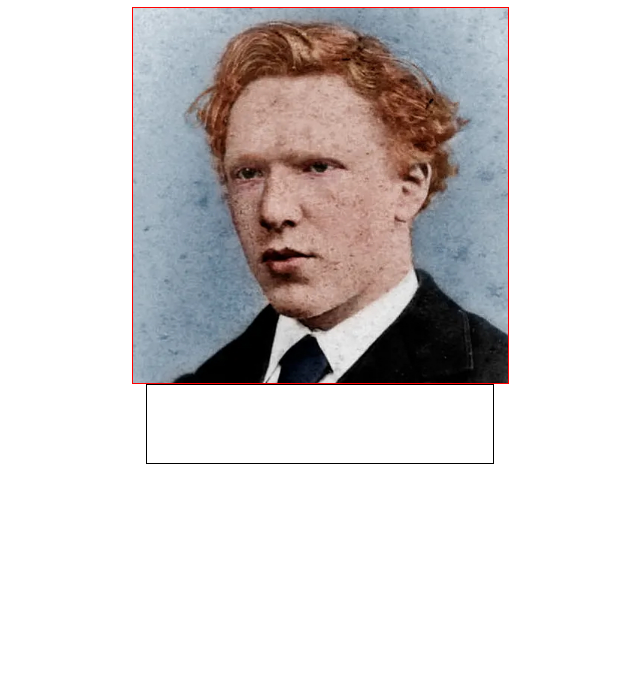
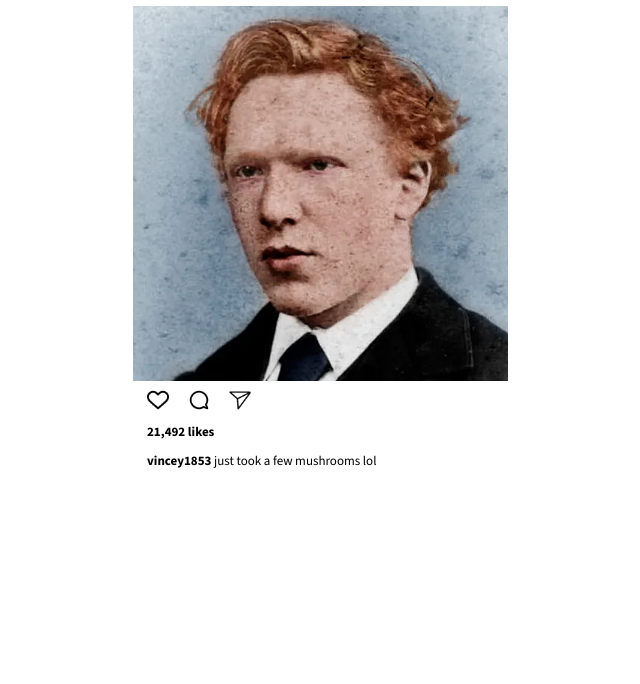
Before and after one commit to ConsoleMage/oldagram, a plain HTML site: page index.html in a window 1280 px wide. Shown: the part 116-800 px from the top of the page, without its empty margins (320-960 px from the left). Drawn offline with nearby package versions, Linux system fonts and the light colour scheme.

Commit message:
second commit

```diff
--- a/index.css
+++ b/index.css
@@ -5,12 +5,13 @@ body {
     font-family: "Source Sans 3", serif;
 }
 
+/* Header */
+
 header {
     margin: 0 auto;
     border-bottom: 1px solid #C6C6C6;
     width: 375px;
     height: 67px;
-    border: 1px solid red;
 }
 
 .logo {
@@ -26,8 +27,9 @@ header {
     margin-right: 16px;
     width: 34px;
     height: 34px;
-    border: 1px solid black;
 }
+
+/* User info */
 
 .user-avatar {
     border-radius: 50%;
@@ -42,9 +44,7 @@ header {
 
 .user-text {
     margin: 0 10px 0;
-    text-align: left;
-    text-underline-position: from-font;
-    text-decoration-skip-ink: none;
+
 }
 
 .user-full-name {
@@ -65,18 +65,39 @@ header {
     line-height: 15.08px;
 }
 
+/* User image */
+
 .post-image {
     display: block;
     margin: 10px auto 0;
     width: 375px;
     height: 375px;
-    border: 1px solid red;
 }
 
+/* User interaction */
 
 .user-interaction {
     margin: 0 auto;
     width: 346px;
     height: 78px;
-border: 1px solid black;
 }
+
+.icons-container {
+    display: flex;
+    margin-top: 8px;
+    justify-content: space-between;
+    width: 104.34px;
+    height: 22.13px;
+}
+
+.interaction-text {
+    font-size: 13px;
+    font-weight: 700;
+    line-height: 16.34px;
+}
+
+.interaction-text span {
+    font-size: 13px;
+    font-weight: 400;
+    line-height: 16.34px;
+}
--- a/index.html
+++ b/index.html
@@ -3,7 +3,7 @@
     <head>
         <meta charset="UTF-8">
         <meta name="viewport" content="width=device-width, initial-scale=1.0">
-        <title>Document Title</title>
+        <title>Oldagram</title>
         <link rel="stylesheet" href="./index.css">
         <link rel="preconnect" href="https://fonts.googleapis.com">
         <link rel="preconnect" href="https://fonts.gstatic.com" crossorigin>
@@ -34,8 +34,12 @@
 
             <section class="user-interaction">
                 <div class="icons-container">
-
+                    <img src="./images/icon-heart.png" alt="Heart icon" />
+                    <img src="./images/icon-comment.png" alt="Comment icon" />
+                    <img src="./images/icon-dm.png" alt="DM icon" />
                 </div>
+                <p class="interaction-text">21,492 likes</p>
+                <p class="interaction-text">vincey1853<span> just took a few mushrooms lol</span></p>
             </section>
         </main>
 
```
